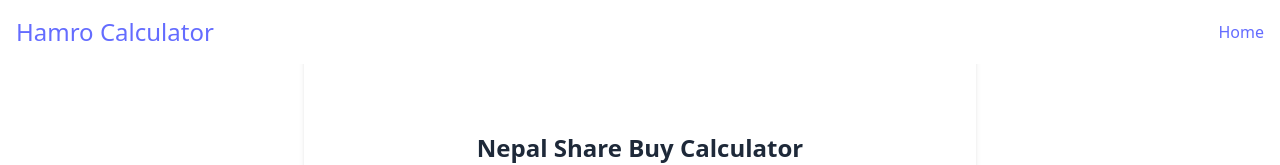
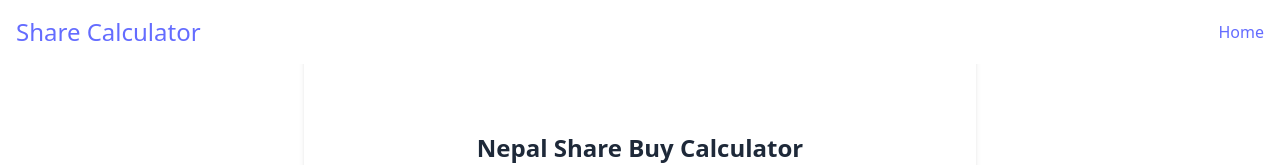
Before and after one commit to prakashydv01/Share-calculator, a React (Vite) app: page / in a window 1280 px wide. Shown: the top 165 px of the page. Built offline with nearby package versions, Linux system fonts and the light colour scheme.

Commit message:
file added

```diff
--- a/index.html
+++ b/index.html
@@ -2,7 +2,7 @@
 <html lang="en">
   <head>
     <meta charset="UTF-8" />
-    <link rel="icon" type="image/svg+xml" href="/vite.svg" />
+    <link rel="icon" type="image" href="./src/assets/share calculator.png" />
 <meta name="viewport" content="width=device-width, initial-scale=1.0">
     <link href="/src/index.css" rel="stylesheet">
     <title>Share Calculator</title>
--- a/src/components/Footer.jsx
+++ b/src/components/Footer.jsx
@@ -38,7 +38,7 @@ const Footer = () => {
 
         {/* Copyright */}
         <div className="border-t border-gray-700 mt-8 pt-6 text-center text-gray-400">
-          <p>© {new Date().getFullYear()} Stock Calculator. All rights reserved.</p>
+          <p>© {new Date().getFullYear()} Share Calculator. All rights reserved.</p>
 
         </div>
       </div>
--- a/src/components/Header.jsx
+++ b/src/components/Header.jsx
@@ -38,7 +38,7 @@ const Header = () => {
       <div className="container mx-auto px-4 flex justify-between items-center">
         {/* Logo */}
         <div className="text-2xl font-bold">
-          <a href="/" className="text-indigo-600 hover:text-indigo-800">Hamro Calculator</a>
+          <a href="/" className="text-indigo-600 hover:text-indigo-800">Share Calculator</a>
         </div>
 
         {/* Desktop Navigation */}
```
Also changed, not shown: public/robots.txt (added), src/assets/share calculator.png (added), 1 other file (tests, documents, lock files or other folders).
